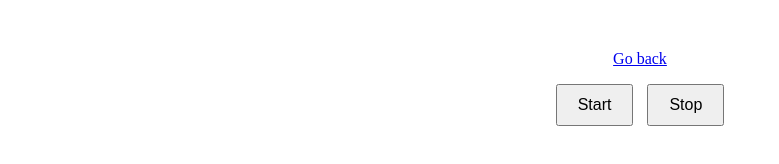
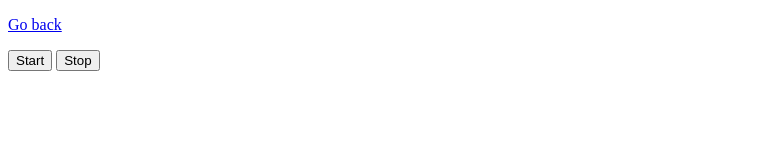
Before and after one commit to Sadovenko555/goit-js-hw-09, a plain HTML site: page 01-color-switcher.html in a window 1280 px wide. Shown: the whole page, without its empty margins (0-779 px from the left). Drawn offline with Linux system fonts and the light colour scheme.

Commit message:
Deploying to gh-pages from @ Sadovenko555/goit-js-hw-09@48fe5a022b6d235b6b3d41399c4c12ef44aa4ef0 🚀

```diff
--- a/01-color-switcher.html
+++ b/01-color-switcher.html
@@ -1 +1 @@
-<!DOCTYPE html><html lang="en"><head><meta charset="utf-8"><meta name="viewport" content="width=device-width, initial-scale=1.0"><title>Color Switcher</title><link rel="stylesheet" href="/goit-js-hw-09/01-color-switcher.2f163a73.css"><style>body{transition:background-color .3s}.container{max-width:300px;text-align:center;margin:50px auto}.button{cursor:pointer;padding:10px 20px;font-size:16px}.button:not(:last-child){margin-right:10px}.button:disabled{opacity:.5;cursor:not-allowed}</style></head><body> <div class="container"> <p><a href="/goit-js-hw-09/index.html">Go back</a></p> <button class="button" type="button" data-start="">Start</button> <button class="button" type="button" data-stop="">Stop</button> </div> <script src="/goit-js-hw-09/01-color-switcher.453b7f74.js" type="module"></script><script src="/goit-js-hw-09/01-color-switcher.44522ef1.js" nomodule="" defer></script> </body></html>
+<!DOCTYPE html><html lang="en"><head><meta charset="utf-8"><meta name="viewport" content="width=device-width, initial-scale=1.0"><title>Color switcher</title><link rel="stylesheet" href="/goit-js-hw-09/01-color-switcher.2f163a73.css"></head><body> <p><a href="/goit-js-hw-09/index.html">Go back</a></p> <button type="button" data-start="">Start</button> <button type="button" data-stop="">Stop</button> <script src="/goit-js-hw-09/01-color-switcher.453b7f74.js" type="module"></script><script src="/goit-js-hw-09/01-color-switcher.44522ef1.js" nomodule="" defer></script> </body></html>
```
